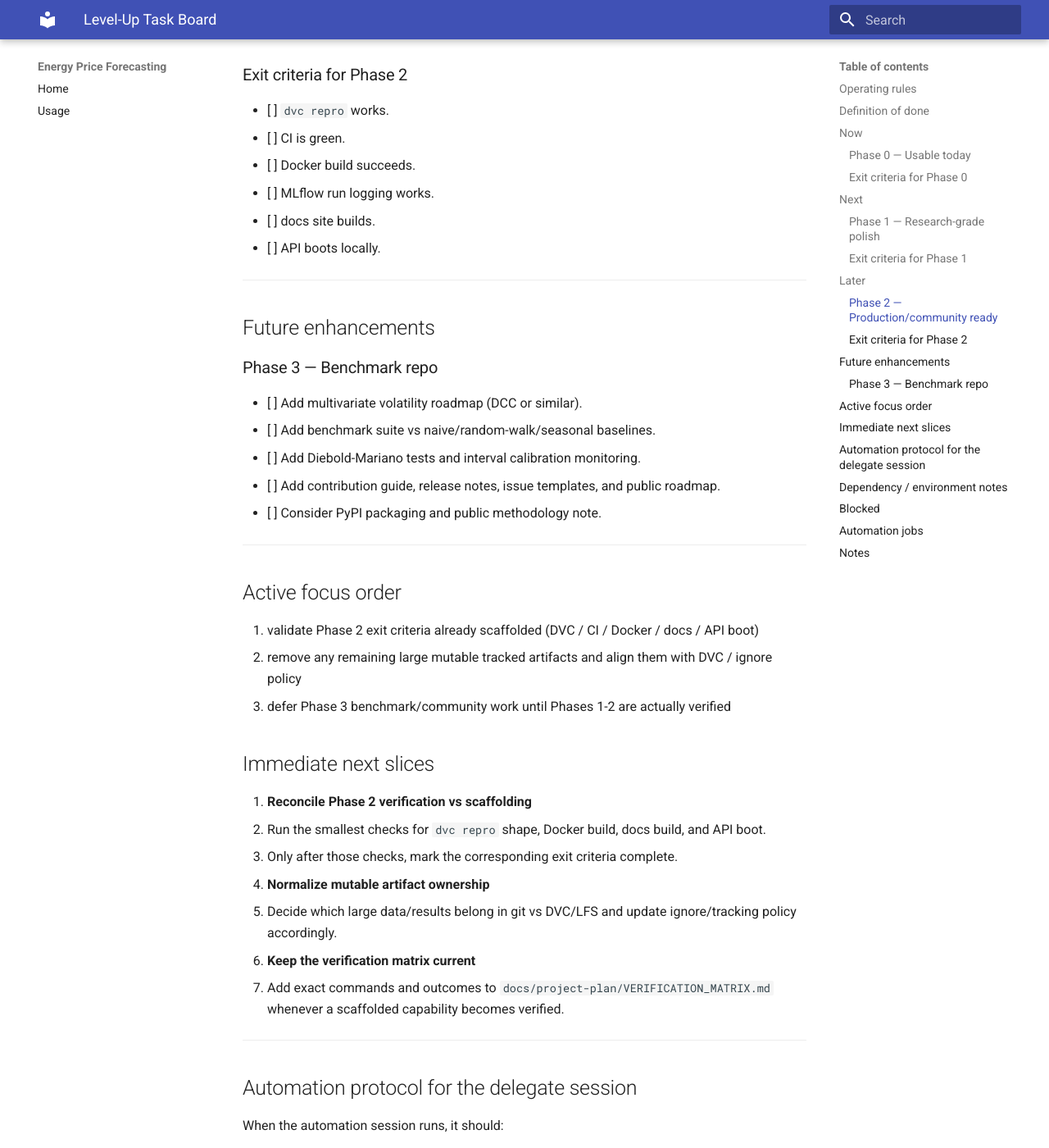
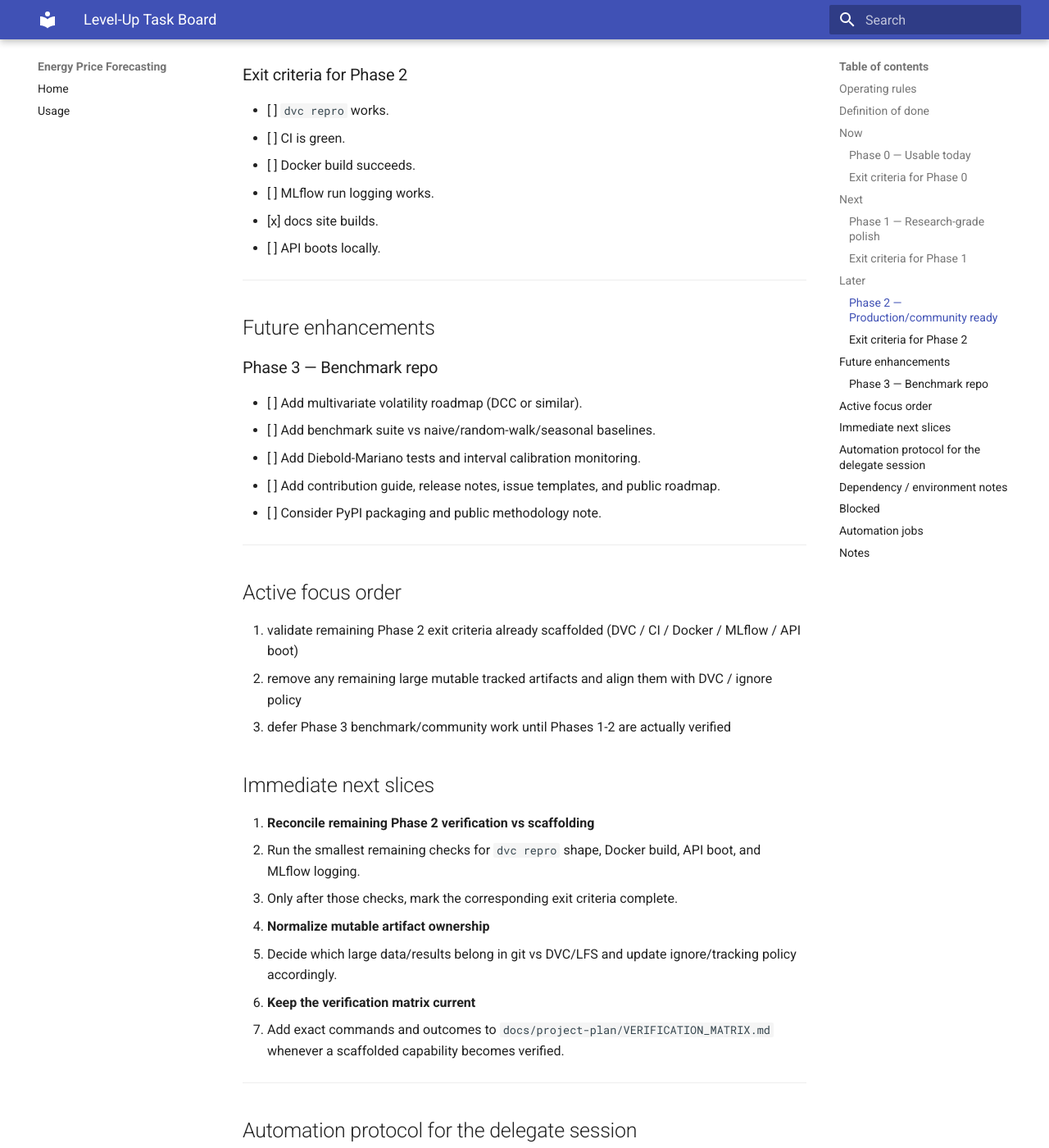
Before and after one commit to Gitty-Gat/Energy-Price-Forecasting, an MkDocs documentation site: the page built from docs/project-plan/LEVEL_UP_TASK_BOARD.md, in a window 1280 px wide and 1400 px high, scrolled down 3070 px. Shown: the whole window at 82% size. Built offline with MkDocs 1.6.1 and Material for MkDocs 9.7.7, drawn with Linux system fonts in a browser that asks for light colours; some of the changed text lies outside the part shown.

Commit message:
docs: verify mkdocs site build

```diff
--- a/docs/project-plan/LEVEL_UP_TASK_BOARD.md
+++ b/docs/project-plan/LEVEL_UP_TASK_BOARD.md
@@ -96,7 +96,7 @@ The repo is considered leveled up when all of the following are true:
 - [ ] CI is green.
 - [ ] Docker build succeeds.
 - [ ] MLflow run logging works.
-- [ ] docs site builds.
+- [x] docs site builds.
 - [ ] API boots locally.
 
 ---
@@ -114,14 +114,14 @@ The repo is considered leveled up when all of the following are true:
 
 ## Active focus order
 
-1. validate Phase 2 exit criteria already scaffolded (DVC / CI / Docker / docs / API boot)
+1. validate remaining Phase 2 exit criteria already scaffolded (DVC / CI / Docker / MLflow / API boot)
 2. remove any remaining large mutable tracked artifacts and align them with DVC / ignore policy
 3. defer Phase 3 benchmark/community work until Phases 1-2 are actually verified
 
 ## Immediate next slices
 
-1. **Reconcile Phase 2 verification vs scaffolding**
-   - Run the smallest checks for `dvc repro` shape, Docker build, docs build, and API boot.
+1. **Reconcile remaining Phase 2 verification vs scaffolding**
+   - Run the smallest remaining checks for `dvc repro` shape, Docker build, API boot, and MLflow logging.
    - Only after those checks, mark the corresponding exit criteria complete.
 2. **Normalize mutable artifact ownership**
    - Decide which large data/results belong in git vs DVC/LFS and update ignore/tracking policy accordingly.
--- a/mkdocs.yml
+++ b/mkdocs.yml
@@ -1,6 +1,6 @@
 site_name: Energy Price Forecasting
 nav:
-  - Home: docs/site/index.md
-  - Usage: docs/site/usage.md
+  - Home: site/index.md
+  - Usage: site/usage.md
 theme:
   name: material
```
Also changed, not shown: other parts of docs/project-plan/LEVEL_UP_TASK_BOARD.md (+1 -0 lines), docs/project-plan/VERIFICATION_MATRIX.md (+1 -1 lines), 1 other file.
